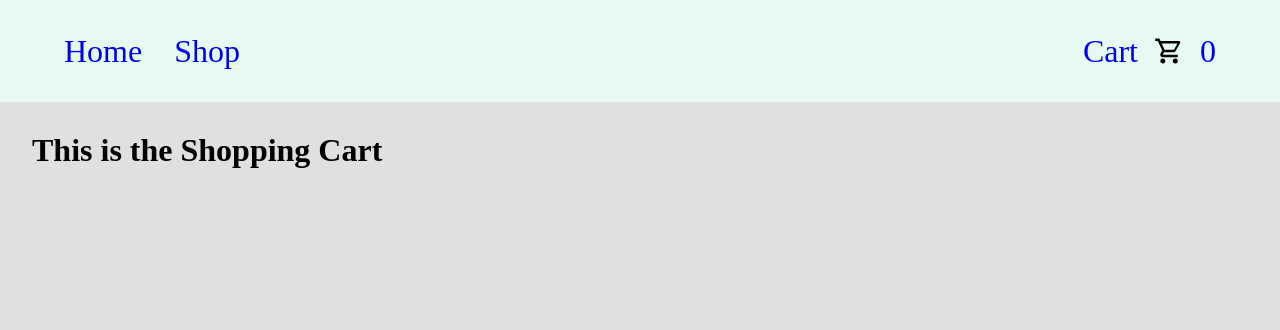
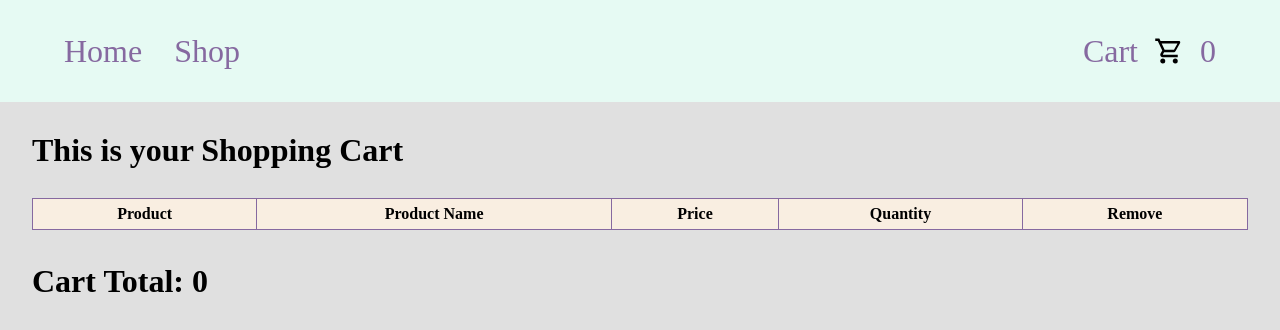
Before and after one commit to saykate/Odin-Shopping-Cart, a React (Vite) app: page /cart in a window 1280 px wide. Shown: the top 330 px of the page. Built offline with nearby package versions, Linux system fonts and the light colour scheme.

Commit message:
cart functionality and render added. Styled as table

```diff
--- a/src/App.tsx
+++ b/src/App.tsx
@@ -1,5 +1,4 @@
 import Navbar from './components/Navbar/Navbar'
-import './App.css'
 import Cart from "./components/Cart/Cart.tsx";
 import Shop from "./components/Shop/Shop.tsx";
 import Home from "./components/Home/Home.tsx";
@@ -13,6 +12,7 @@ export type ProductType = {
   category: string;
   description: string;
   image: string;
+  qty: number;
 }
 
 function App() {
@@ -33,7 +33,8 @@ function App() {
           <Route element={<Home />} path='/'/>
           <Route element={<Shop
             addToCart={addToCart} />} path='/shop'/>
-          <Route element={<Cart />} path='/cart'/>
+          <Route element={<Cart
+            cartItems={cartItems} />} path='/cart'/>
         </Routes>
       </BrowserRouter>
     </div>
--- a/src/components/Cart/Cart.module.css
+++ b/src/components/Cart/Cart.module.css
@@ -3,3 +3,77 @@
     background-color: rgb(224, 224, 224);
     height: 100vh;
 }
+
+table, th, td {
+    border: 1px solid rgb(134, 105, 160);
+}
+
+table {
+    width: 100%;
+    overflow: auto;
+    border-collapse: collapse;
+}
+
+th, td {
+    padding: 5px 10px;
+    text-align: center;
+}
+
+th {
+    background-color: rgb(249, 238, 225);
+}
+
+td {
+    background-color: rgb(213, 199, 199);
+    height: 60px;
+}
+
+td img {
+    max-width: 50px;
+    max-height: 50px;
+    display: block;
+    margin-left: auto;
+    margin-right: auto;
+}
+
+.qtyButtonGroup {
+    display: flex;
+    align-items: center;
+    justify-content: center;
+    gap: .5em;
+}
+
+.qtyButtonGroup button {
+    width: 25px;
+    height: 25px;
+}
+
+.total {
+    font-size: 2rem;
+    font-weight: bold;
+    margin-top: 2rem;
+}
+
+@media (max-width: 768px) {
+    th, td {
+        padding: 2px;
+    }
+}
+
+@media (max-width: 500px) {
+    th, td {
+        max-width: 180px;
+        white-space: nowrap;
+        overflow: hidden;
+        text-overflow: ellipsis;
+    }
+    .product {
+        display: none;
+    }
+}
+
+@media (max-width: 400px) {
+   .quant {
+        display: none;
+   }
+}
--- a/src/components/Cart/Cart.tsx
+++ b/src/components/Cart/Cart.tsx
@@ -1,12 +1,44 @@
-import styles from './Cart.module.css'
+import styles from './Cart.module.css';
+import { FC, useState } from 'react'
+import { ProductType } from '../../App';
 
-const Cart = () => {
+export type CartProps = {
+    cartItems: ProductType[];
+  }
+
+const Cart: FC<CartProps> = ({ cartItems }) => {
+
+    const cartTotal = cartItems.reduce((total, item) => {
+        const itemTotal = item.qty * item.price;
+        return total + itemTotal
+    }, 0)
+
     return (
         <div className={styles.cartContainer}>
-            <h1>This is the Shopping Cart</h1>
-            <div className="cartItems">
-            {/* map through cartItems and display Name, qty and Price (via Id?) */}
-            </div>
+            <h1>This is your Shopping Cart</h1>
+            <table>
+                <thead>
+                    <tr>
+                        <th className={styles.product}>Product</th>
+                        <th>Product Name</th>
+                        <th>Price</th>
+                        <th className={styles.quant}>Quantity</th>
+                        <th>Remove</th>
+                    </tr>
+                </thead>
+                <tbody>
+                  {cartItems && cartItems.map((item) => (
+                    <tr>
+                      <td className={styles.product}><img src={item.image} alt={item.title} /></td>
+                      <td className={styles.title}>{item.title}</td>
+                      <td>${item.price}</td>
+                      <td className={styles.quant}><div className={styles.qtyButtonGroup}><button>-</button>{item.qty}<button>+</button></div></td>
+                      <td><button>X</button></td>
+                    </tr>
+                  ))}
+                </tbody>
+            </table>
+            <div className={styles.total}>Cart Total: {cartTotal}</div>
         </div>
     )
 }
--- a/src/components/Item/Item.module.css
+++ b/src/components/Item/Item.module.css
@@ -20,8 +20,18 @@
 
 .buttonGroup {
     justify-self: flex-end;
+    display: flex;
+    flex-direction: column;
+    align-items: center;
+    gap: .5rem;
 }
+
 .countGroup {
     display: flex;
     gap: 1rem;
 }
+
+.countGroup button {
+    width: 25px;
+    height: 25px;
+}
--- a/src/components/Item/Item.tsx
+++ b/src/components/Item/Item.tsx
@@ -19,7 +19,7 @@ const Item: FC<ItemProps> = ({ product,  addToCart }) => {
     }
   }
 
-  const handleAddToCart = (e: React.MouseEvent<HTMLButtonElement>) => {
+  const handleAddToCart = () => {
     addToCart(product, qty)
     setQty(0);
   }
@@ -35,7 +35,8 @@ const Item: FC<ItemProps> = ({ product,  addToCart }) => {
       <div className={styles.buttonGroup}>
         <div className={styles.countGroup}>
           <button className="subProduct" onClick={handleQtyClick} disabled={qty === 0}>-</button>
-          <p className="itemCount">{qty}</p>
+          {/* <input className="itemCount" placeholder={qty}>{}</input> */}
+          <p className='itemCount'>{qty}</p>
           <button className="addProduct" onClick={handleQtyClick}>+</button>
         </div>
         {qty > 0 && <button className="addToCart" onClick={handleAddToCart}>Add To Cart</button>}
--- a/src/components/Navbar/Navbar.module.css
+++ b/src/components/Navbar/Navbar.module.css
@@ -18,6 +18,7 @@ li {
 
 a {
     text-decoration: none;
+    color: rgb(134, 105, 160);
 }
 
 .cartLi {
```
